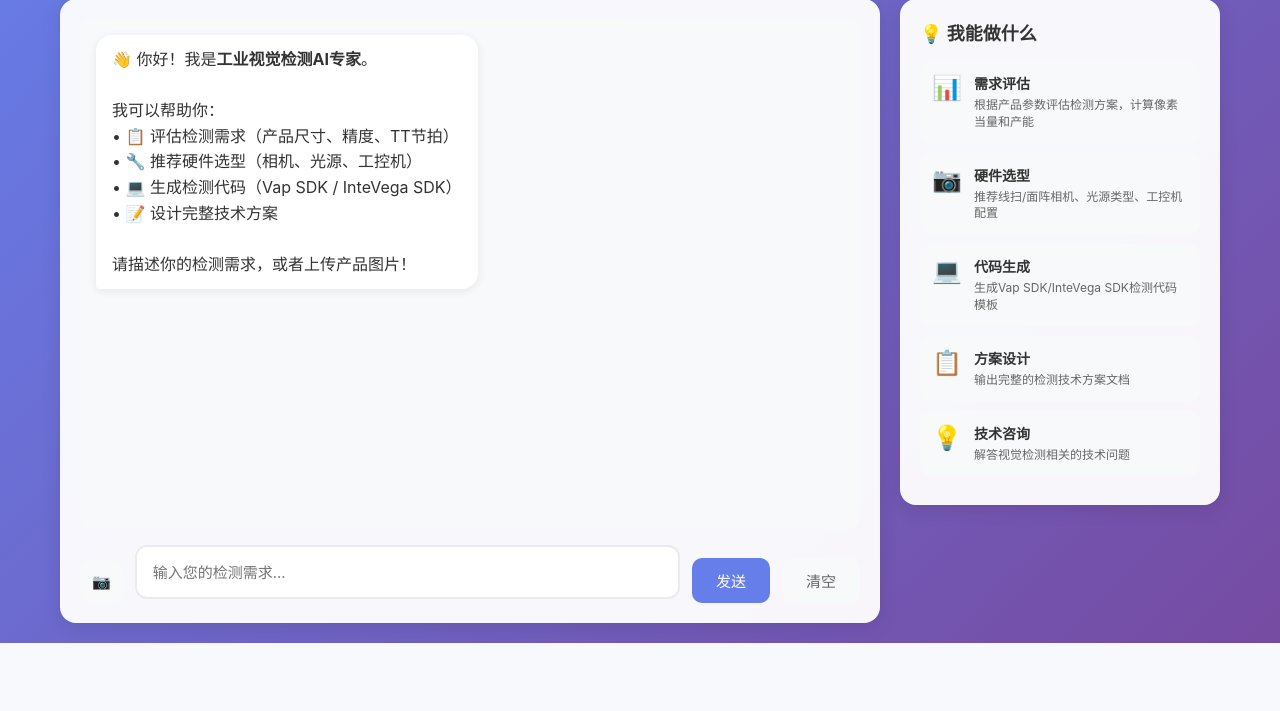
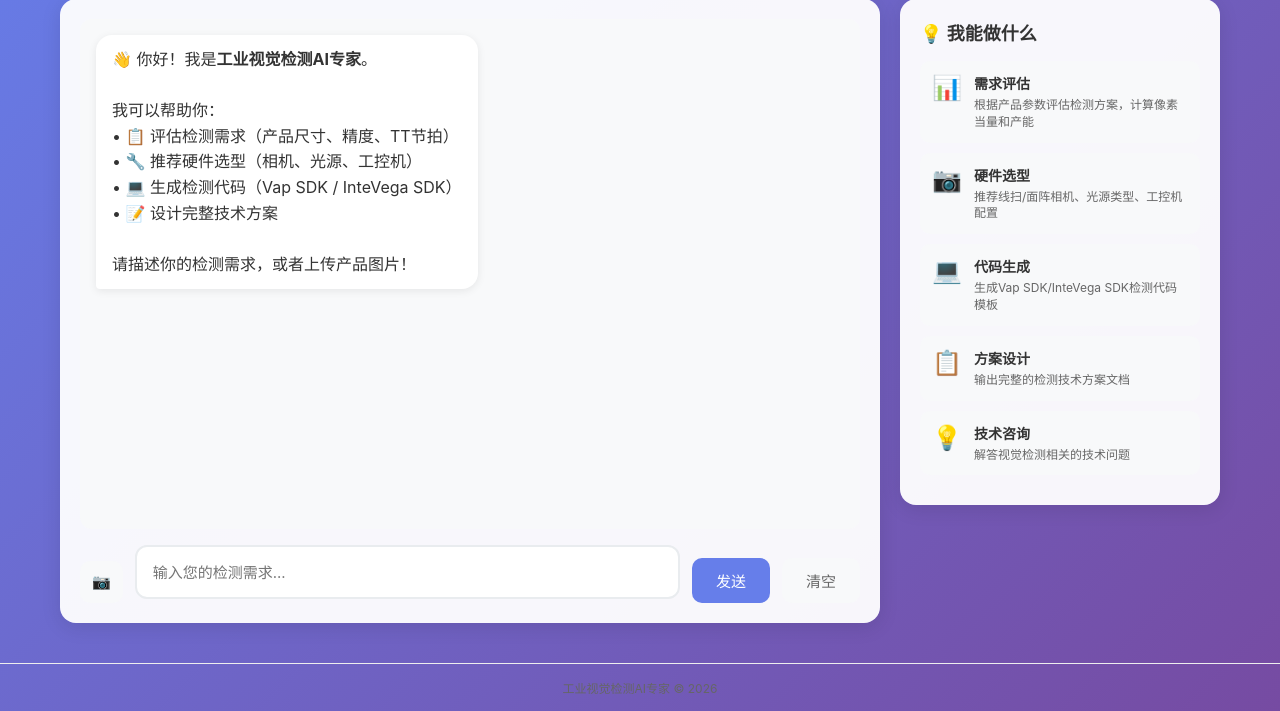
Before and after one commit to apintec/MegaHack-AutoCopilot, a Flask app: page / in a window 1280 px wide. Shown: the part 157-868 px from the top of the page. Before the commit the page ends 800 px from the top, so only its background shows below. Run offline with Flask 3, Linux system fonts and the light colour scheme.

Commit message:
feat: 完成工业视觉检测AI专家网页应用
- Flask网页应用，支持对话和图片上传
- Agent正确扮演工业视觉检测AI专家角色
- 支持多模态对话（图片+文字）
- 快捷功能按钮和现代化UI设计
- 页脚© 2026

```diff
--- a/deploy/templates/index.html
+++ b/deploy/templates/index.html
@@ -655,5 +655,8 @@
             sendBtn.disabled = false;
         }
     </script>
+    <div style="text-align: center; padding: 15px; color: #666; font-size: 12px; border-top: 1px solid #eee; margin-top: 20px;">
+        工业视觉检测AI专家 © 2026
+    </div>
 </body>
 </html>
```
